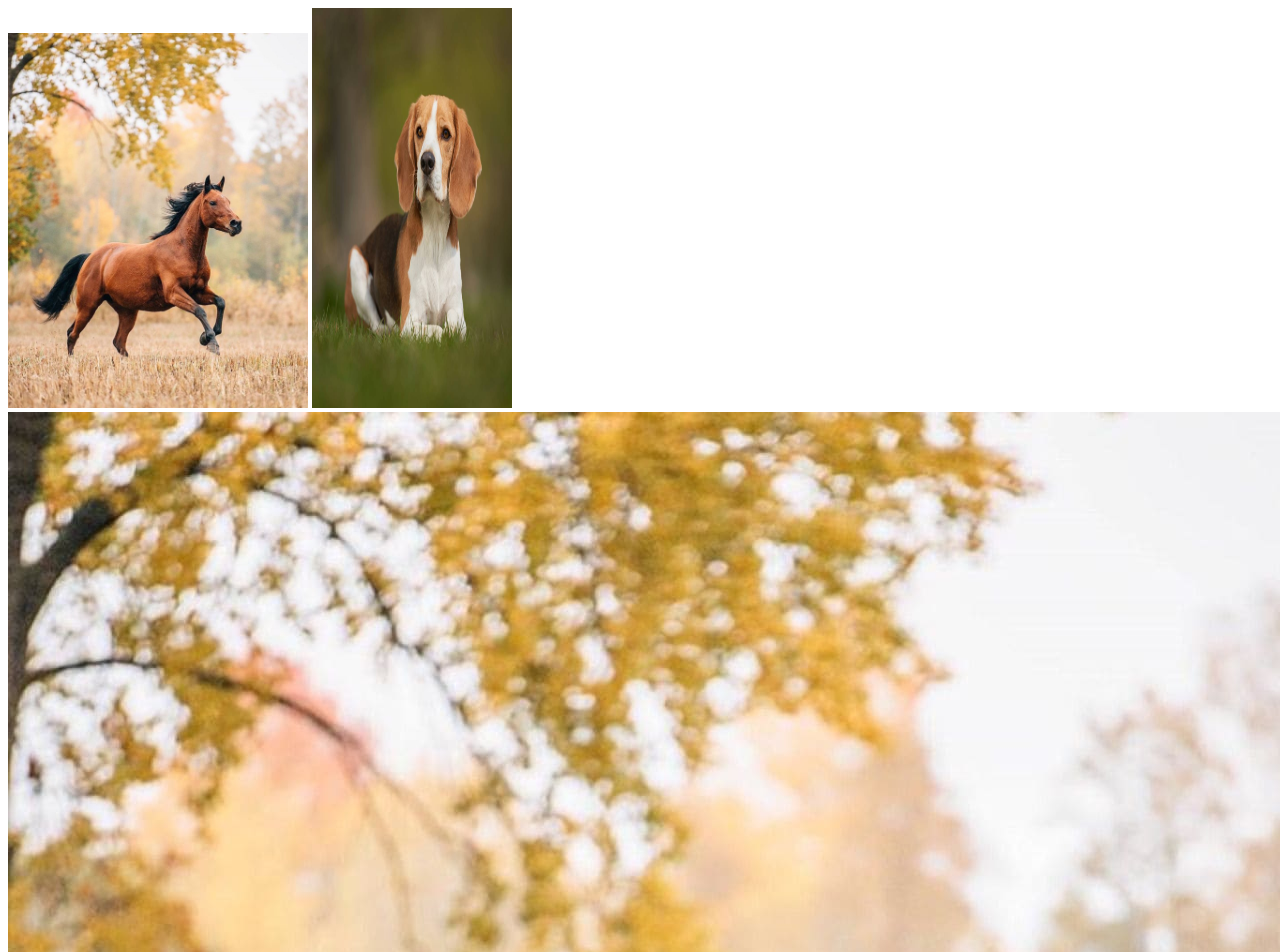
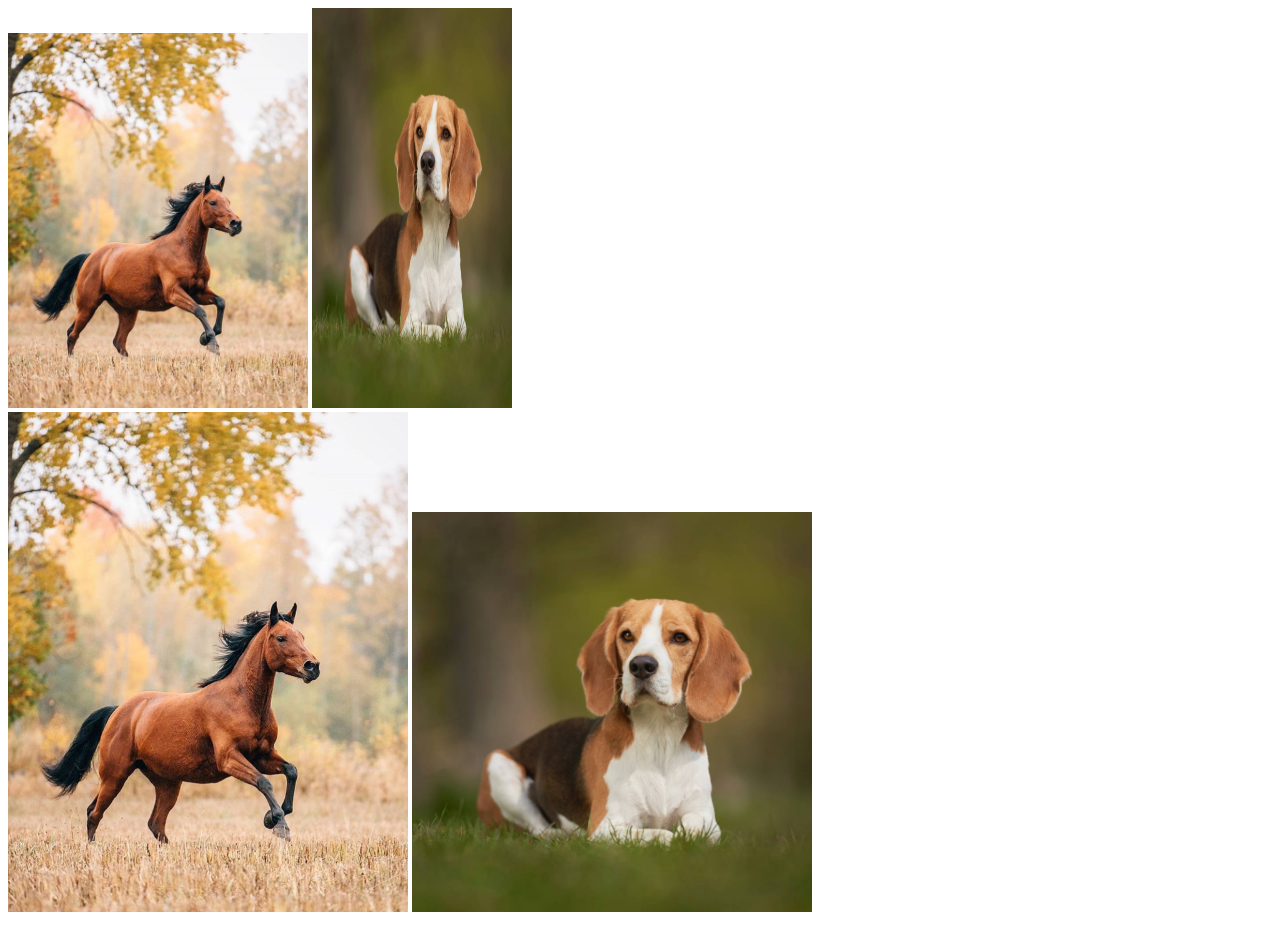
Before and after one commit to fedepds/DWM_TA2s, a plain HTML site: page TA13/index.html in a window 1280 px wide. Shown: the top 952 px of the page. After the commit the page ends 924 px from the top, so only its background shows below. Drawn offline with Linux system fonts and the light colour scheme.

Commit message:
Establecer las mismas dimensiones para las imágenes originales

```diff
--- a/TA13/styles4.css
+++ b/TA13/styles4.css
@@ -1,4 +1,4 @@
-.avatar{
+.avatar.proportioned{
     width: 300px;
     height: auto;
 }
@@ -6,3 +6,8 @@
     width: 200px;
     height: 400px;
 }
+/* Establecer las mismas dimensiones para las imágenes originales */
+.original{
+    width: 400px;
+    height: auto;
+}
```
